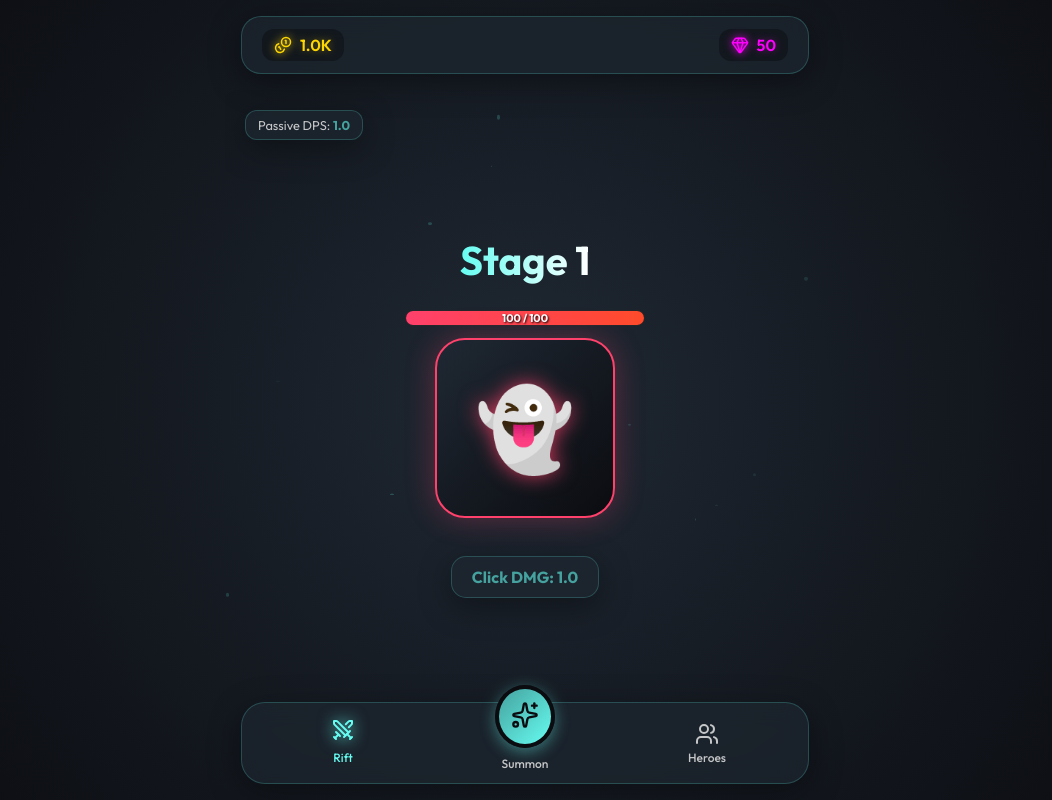
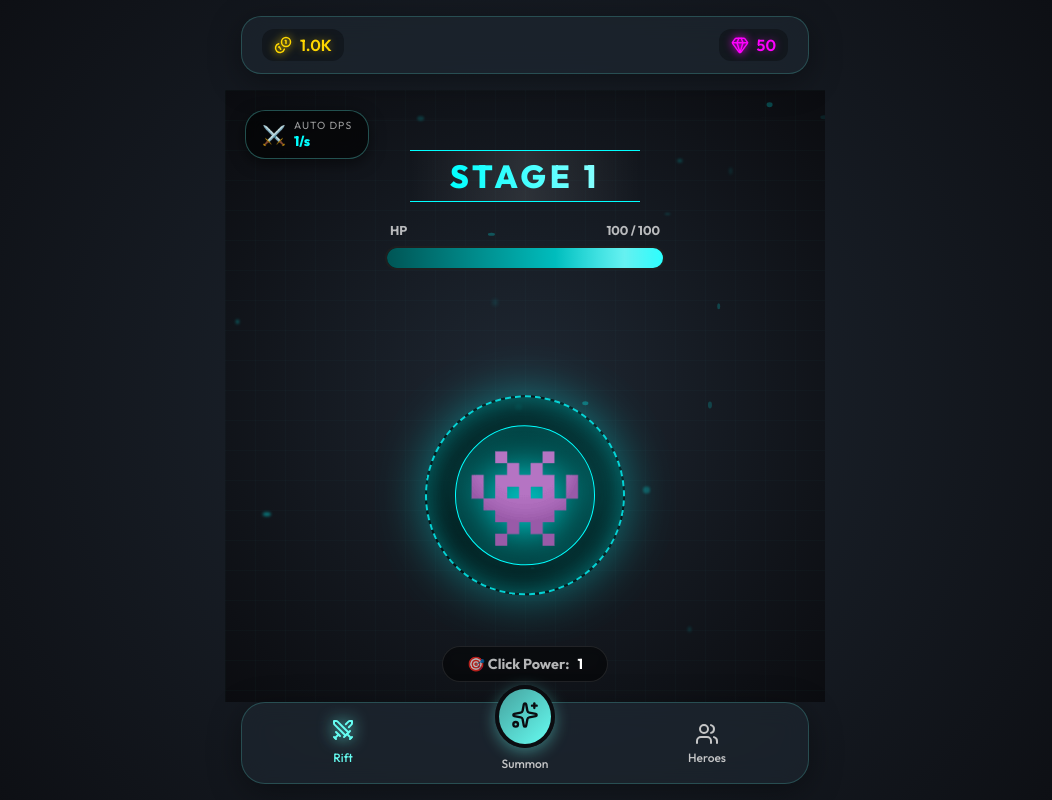
Before and after one commit to Maximusvin/void-saga-tma, a React (Vite) app: page / in a window 1280 px wide. Shown: the whole page, without its empty margins (115-1167 px from the left). Built offline with nearby package versions, Linux system fonts and the light colour scheme.

Commit message:
feat: premium redesign of The Rift view

```diff
--- a/src/views/TheRift.tsx
+++ b/src/views/TheRift.tsx
@@ -15,6 +15,14 @@ interface TheRiftProps {
   passivePower: number;
 }
 
+const formatNumber = (num: number) => {
+  if (num >= 1e12) return (num / 1e12).toFixed(1) + 'T';
+  if (num >= 1e9) return (num / 1e9).toFixed(1) + 'B';
+  if (num >= 1000000) return (num / 1000000).toFixed(1) + 'M';
+  if (num >= 1000) return (num / 1000).toFixed(1) + 'K';
+  return Math.floor(num).toString();
+};
+
 export const TheRift: React.FC<TheRiftProps> = ({
   monsterHealth, monsterMaxHealth, dealDamage, clickPower, stage, isBoss,
   comboCount, comboMultiplier, registerHit, passivePower
@@ -26,11 +34,11 @@ export const TheRift: React.FC<TheRiftProps> = ({
 
   // Auto-attack visual projectiles
   useEffect(() => {
-    if (passivePower <= 1) return; // don't show if almost no passive
+    if (passivePower <= 1) return;
 
     const interval = setInterval(() => {
       const angle = Math.random() * Math.PI * 2;
-      const radius = 200; // spawn from outside
+      const radius = window.innerWidth > 500 ? 250 : window.innerWidth / 1.5;
       const startX = Math.cos(angle) * radius;
       const startY = Math.sin(angle) * radius;
 
@@ -39,12 +47,11 @@ export const TheRift: React.FC<TheRiftProps> = ({
 
       setTimeout(() => {
         setProjectiles(p => p.filter(proj => proj.id !== newProj.id));
-        // Small hit flash on passive landing
         setIsHit(true);
         setTimeout(() => setIsHit(false), 50);
-      }, 300); // 300ms fly time
+      }, 400);
 
-    }, 1000);
+    }, Math.max(200, 1000 - passivePower * 5)); // shoots faster with more passive power, min 200ms
     return () => clearInterval(interval);
   }, [passivePower]);
 
@@ -62,17 +69,19 @@ export const TheRift: React.FC<TheRiftProps> = ({
       clientY = (e as React.MouseEvent).clientY;
     }
 
-    // Critical hit logic: 10% chance for 2x damage
+    // Adjust for container position to center floating text on click
+    const rect = (e.currentTarget as HTMLElement).getBoundingClientRect();
+    const x = clientX - rect.left;
+    const y = clientY - rect.top;
+
     const isCrit = Math.random() < 0.1;
     const finalDamage = isCrit ? clickPower * 2 : clickPower;
 
     dealDamage(finalDamage);
     registerHit();
 
-    // Haptics
     triggerHaptic(isCrit ? 'heavy' : (isBoss ? 'medium' : 'light'));
 
-    // Visual hit effect
     setIsHit(true);
     setTimeout(() => setIsHit(false), 50);
 
@@ -82,12 +91,17 @@ export const TheRift: React.FC<TheRiftProps> = ({
 
     setTimeout(() => {
       setClicks((prev) => prev.filter(c => c.id !== newClick.id));
-    }, 1000);
+    }, 800);
   };
 
   const healthPercent = Math.max(0, Math.min(100, (monsterHealth / monsterMaxHealth) * 100));
-  const monsterEmojis = ['👾', '👻', '💀', '👽', '👿', '🧌'];
-  const currentEmoji = isBoss ? '👹' : monsterEmojis[stage % monsterEmojis.length];
+  const monsterEmojis = ['👾', '👻', '💀', '👽', '👿', '🧌', '🕷️', '🦂', '🦇'];
+  const currentEmoji = isBoss ? '👹' : monsterEmojis[(stage - 1) % monsterEmojis.length];
+
+  // Theme colors based on boss/normal
+  const themeColor = isBoss ? '#ff00ff' : '#00ffff';
+  const themeGlow = isBoss ? 'rgba(255, 0, 255, 0.5)' : 'rgba(0, 255, 255, 0.5)';
+  const themeGradient = isBoss ? 'linear-gradient(135deg, #4a004a, #1a001a)' : 'linear-gradient(135deg, #003333, #001111)';
 
   return (
     <motion.div
@@ -103,92 +117,171 @@ export const TheRift: React.FC<TheRiftProps> = ({
         height: '100%',
         flex: 1,
         position: 'relative',
-        overflow: 'hidden'
+        overflow: 'hidden',
+        background: 'radial-gradient(circle at 50% 50%, rgba(31, 40, 51, 0.8) 0%, rgba(11, 12, 16, 1) 100%)'
       }}
     >
-      {/* Background Particles */}
-      {[...Array(15)].map((_, i) => (
+      {/* Immersive Background Grid & Particles */}
+      <div style={{ position: 'absolute', top: 0, left: 0, right: 0, bottom: 0, opacity: 0.1, backgroundImage: 'linear-gradient(rgba(102, 252, 241, 0.2) 1px, transparent 1px), linear-gradient(90deg, rgba(102, 252, 241, 0.2) 1px, transparent 1px)', backgroundSize: '30px 30px', zIndex: 0 }} />
+
+      {[...Array(20)].map((_, i) => (
         <motion.div
           key={i}
           style={{
             position: 'absolute',
-            width: Math.random() * 4 + 1 + 'px',
-            height: Math.random() * 4 + 1 + 'px',
-            backgroundColor: 'rgba(102, 252, 241, 0.4)',
+            width: Math.random() * 6 + 2 + 'px',
+            height: Math.random() * 6 + 2 + 'px',
+            backgroundColor: isBoss ? '#ff00ff' : '#00ffff',
             borderRadius: '50%',
             left: Math.random() * 100 + '%',
             top: Math.random() * 100 + '%',
-            zIndex: 0
+            zIndex: 0,
+            filter: `blur(${Math.random() * 2}px)`,
+            opacity: 0
           }}
-          animate={{ y: [0, -100 - Math.random() * 100], opacity: [0, 0.8, 0] }}
-          transition={{ duration: Math.random() * 5 + 3, repeat: Infinity, ease: 'linear' }}
+          animate={{
+            y: [0, -150 - Math.random() * 100],
+            x: [0, (Math.random() - 0.5) * 50],
+            opacity: [0, 0.6, 0]
+          }}
+          transition={{ duration: Math.random() * 4 + 4, repeat: Infinity, ease: 'linear' }}
         />
       ))}
 
-      {/* Header Stats */}
-      <div style={{ position: 'absolute', top: 20, width: '100%', display: 'flex', justifyContent: 'space-between', padding: '0 20px', zIndex: 10 }}>
-        <div className="glass-panel" style={{ padding: '6px 12px', borderRadius: '12px', fontSize: '0.8rem' }}>
-          Passive DPS: <span style={{ color: 'var(--accent-teal)', fontWeight: 'bold' }}>{passivePower.toFixed(1)}</span>
+      {/* Top Stats HUD */}
+      <div style={{ position: 'absolute', top: 20, width: '100%', display: 'flex', justifyContent: 'space-between', padding: '0 20px', zIndex: 10, pointerEvents: 'none' }}>
+        <div style={{
+          background: 'rgba(0,0,0,0.6)', backdropFilter: 'blur(10px)', border: '1px solid rgba(102, 252, 241, 0.3)',
+          padding: '8px 16px', borderRadius: '20px', fontSize: '0.85rem', display: 'flex', alignItems: 'center', gap: '8px',
+          boxShadow: '0 4px 15px rgba(0,0,0,0.5)'
+        }}>
+          <span style={{ fontSize: '1.2rem' }}>⚔️</span>
+          <div>
+            <div style={{ color: 'rgba(255,255,255,0.6)', fontSize: '0.65rem', textTransform: 'uppercase', letterSpacing: '1px' }}>Auto DPS</div>
+            <div style={{ color: '#00ffff', fontWeight: '900' }}>{formatNumber(passivePower)}/s</div>
           </div>
+        </div>
+
+        <div style={{ display: 'flex', flexDirection: 'column', alignItems: 'flex-end', gap: '8px' }}>
           <AnimatePresence>
             {comboCount > 0 && (
               <motion.div
-              initial={{ scale: 0, opacity: 0 }}
-              animate={{ scale: 1, opacity: 1 }}
-              exit={{ scale: 0.5, opacity: 0 }}
-              className="glass-panel"
+                initial={{ scale: 0, x: 50 }}
+                animate={{ scale: 1, x: 0 }}
+                exit={{ scale: 0.5, opacity: 0, x: 50 }}
                 style={{
-                padding: '6px 12px', borderRadius: '12px', fontSize: '0.8rem',
-                border: comboMultiplier >= 2 ? '1px solid #ff00ff' : '1px solid var(--accent-cyan)'
+                  background: 'rgba(0,0,0,0.6)', backdropFilter: 'blur(10px)',
+                  border: comboMultiplier >= 2 ? '2px solid #ff00ff' : '1px solid #00ffff',
+                  padding: '8px 16px', borderRadius: '20px', fontSize: '0.9rem',
+                  boxShadow: comboMultiplier >= 2 ? '0 0 20px rgba(255,0,255,0.4)' : '0 4px 15px rgba(0,0,0,0.5)',
+                  display: 'flex', alignItems: 'center', gap: '6px'
                 }}
               >
-              Combo <span style={{ color: comboMultiplier >= 2 ? '#ff00ff' : 'var(--accent-cyan)', fontWeight: 'bold' }}>x{comboMultiplier.toFixed(2)}</span>
+                <span style={{ color: comboMultiplier >= 2 ? '#ff00ff' : '#00ffff', fontWeight: '900', fontStyle: 'italic' }}>
+                  {comboCount} HITS
+                </span>
+                <span style={{ background: comboMultiplier >= 2 ? '#ff00ff' : '#00ffff', color: '#000', padding: '2px 6px', borderRadius: '10px', fontWeight: 'bold', fontSize: '0.75rem' }}>
+                  x{comboMultiplier.toFixed(2)}
+                </span>
               </motion.div>
             )}
           </AnimatePresence>
         </div>
+      </div>
 
-      <div style={{ zIndex: 1, textAlign: 'center', marginTop: '40px' }}>
-        <h1 className="text-gradient" style={{ fontSize: '2.5rem', marginBottom: '5px' }}>
+      {/* Stage Info */}
+      <div style={{ zIndex: 1, textAlign: 'center', marginTop: '60px', marginBottom: '20px' }}>
+        <motion.div
+          initial={{ y: -20, opacity: 0 }}
+          animate={{ y: 0, opacity: 1 }}
+          style={{
+            display: 'inline-block',
+            background: 'linear-gradient(90deg, transparent, rgba(255,255,255,0.1), transparent)',
+            padding: '5px 40px',
+            borderTop: `1px solid ${themeColor}`,
+            borderBottom: `1px solid ${themeColor}`
+          }}
+        >
+          <h1 style={{
+            fontSize: '2rem', margin: 0,
+            background: isBoss ? 'linear-gradient(to right, #ff00ff, #ff88ff)' : 'linear-gradient(to right, #00ffff, #88ffff)',
+            WebkitBackgroundClip: 'text', WebkitTextFillColor: 'transparent',
+            textTransform: 'uppercase', letterSpacing: '4px', fontWeight: '900'
+          }}>
             Stage {stage}
           </h1>
+        </motion.div>
+
         {isBoss && (
-          <h2 style={{ color: '#ff00ff', textShadow: '0 0 10px #ff00ff', fontSize: '1.2rem', marginBottom: '10px' }}>
-            ⚠️ BOSS WARNING ⚠️
-          </h2>
+          <motion.div
+            animate={{ opacity: [1, 0.5, 1], scale: [1, 1.05, 1] }}
+            transition={{ duration: 1, repeat: Infinity }}
+            style={{
+              color: '#ff00ff', textShadow: '0 0 15px #ff00ff',
+              fontSize: '1rem', fontWeight: 'bold', letterSpacing: '2px', marginTop: '10px',
+              display: 'flex', alignItems: 'center', justifyContent: 'center', gap: '10px'
+            }}
+          >
+            <span>⚠️</span> EPIC BOSS <span>⚠️</span>
+          </motion.div>
         )}
       </div>
 
-      {/* Monster Health Bar */}
-      <div style={{ width: '240px', height: '16px', background: 'rgba(0,0,0,0.6)', borderRadius: '8px', margin: '20px 0', border: '1px solid rgba(255,255,255,0.1)', overflow: 'hidden', zIndex: 1, position: 'relative' }}>
+      {/* Health Bar UI */}
+      <div style={{ width: '280px', zIndex: 1, position: 'relative', marginBottom: '40px' }}>
+        <div style={{ display: 'flex', justifyContent: 'space-between', marginBottom: '8px', fontSize: '0.8rem', fontWeight: 'bold', color: 'rgba(255,255,255,0.7)', padding: '0 5px' }}>
+          <span>HP</span>
+          <span>{formatNumber(Math.ceil(monsterHealth))} / {formatNumber(monsterMaxHealth)}</span>
+        </div>
+        <div style={{
+          height: '24px', background: 'rgba(0,0,0,0.8)', borderRadius: '12px',
+          border: '2px solid rgba(255,255,255,0.1)', overflow: 'hidden', position: 'relative',
+          boxShadow: 'inset 0 0 10px rgba(0,0,0,1)'
+        }}>
+          {/* Health Fill */}
           <motion.div
-          style={{ height: '100%', background: isBoss ? 'linear-gradient(90deg, #ff0000, #ff00ff)' : 'linear-gradient(90deg, #ff416c, #ff4b2b)' }}
+            style={{
+              height: '100%',
+              background: isBoss
+                ? 'linear-gradient(90deg, #aa0000, #ff0055, #ff00ff)'
+                : 'linear-gradient(90deg, #005555, #00aaaa, #00ffff)',
+              boxShadow: isHit ? `0 0 20px ${themeColor}` : 'none'
+            }}
             animate={{ width: `${healthPercent}%` }}
-          transition={{ duration: 0.1 }}
+            transition={{ duration: 0.1, ease: 'easeOut' }}
+          >
+            {/* Health Bar shine */}
+            <motion.div
+              animate={{ x: ['-100%', '200%'] }}
+              transition={{ duration: 2, repeat: Infinity, ease: 'linear' }}
+              style={{
+                width: '50%', height: '100%',
+                background: 'linear-gradient(90deg, transparent, rgba(255,255,255,0.4), transparent)',
+                transform: 'skewX(-20deg)'
+              }}
             />
-        <div style={{ position: 'absolute', top: 0, left: 0, right: 0, bottom: 0, display: 'flex', alignItems: 'center', justifyContent: 'center', fontSize: '11px', fontWeight: 'bold', color: 'white', textShadow: '1px 1px 2px black' }}>
-          {Math.ceil(monsterHealth)} / {monsterMaxHealth}
+          </motion.div>
         </div>
       </div>
 
-      {/* Monster Container */}
-      <div style={{ position: 'relative', display: 'flex', alignItems: 'center', justifyContent: 'center', marginBottom: '30px' }}>
+      {/* Interactive Monster Arena */}
+      <div style={{ position: 'relative', display: 'flex', alignItems: 'center', justifyContent: 'center', flex: 1, width: '100%' }}>
 
         {/* Passive Projectiles */}
         <AnimatePresence>
           {projectiles.map(proj => (
             <motion.div
               key={proj.id}
-              initial={{ x: proj.startX, y: proj.startY, opacity: 0, scale: 0 }}
+              initial={{ x: proj.startX, y: proj.startY, opacity: 0, scale: 0, rotate: Math.atan2(-proj.startY, -proj.startX) * 180 / Math.PI }}
               animate={{ x: 0, y: 0, opacity: 1, scale: 1 }}
-              exit={{ opacity: 0, scale: 2 }}
-              transition={{ duration: 0.3, ease: 'easeIn' }}
+              exit={{ opacity: 0, scale: 3 }}
+              transition={{ duration: 0.4, ease: 'easeIn' }}
               style={{
                 position: 'absolute',
-                width: '10px', height: '10px',
-                borderRadius: '50%',
-                background: 'var(--accent-cyan)',
-                boxShadow: '0 0 10px var(--accent-cyan)',
+                width: '15px', height: '4px',
+                borderRadius: '2px',
+                background: '#00ffff',
+                boxShadow: '0 0 15px #00ffff, 0 0 5px #fff',
                 zIndex: 2,
                 pointerEvents: 'none'
               }}
@@ -196,46 +289,76 @@ export const TheRift: React.FC<TheRiftProps> = ({
           ))}
         </AnimatePresence>
 
-        {/* Enemy */}
+        {/* The Monster Entity */}
         <motion.div
           style={{
-            width: isBoss ? '220px' : '180px',
-            height: isBoss ? '220px' : '180px',
-            borderRadius: isBoss ? '40px' : '30px',
-            background: isBoss ? 'linear-gradient(135deg, #2b0b10, #0b0c10)' : 'linear-gradient(135deg, #1f2833, #0b0c10)',
-            border: isBoss ? '3px solid #ff00ff' : '2px solid #ff416c',
-            boxShadow: isBoss ? '0 0 50px rgba(255, 0, 255, 0.4)' : '0 0 30px rgba(255, 65, 108, 0.3)',
+            position: 'relative',
+            width: isBoss ? '240px' : '200px',
+            height: isBoss ? '240px' : '200px',
             display: 'flex',
             alignItems: 'center',
             justifyContent: 'center',
-            cursor: 'pointer',
+            cursor: 'crosshair',
             userSelect: 'none',
             touchAction: 'none',
             zIndex: 1,
-            filter: isHit ? 'brightness(2) contrast(1.5)' : 'none'
+            filter: isHit ? 'brightness(1.5) contrast(1.2)' : 'none'
           }}
-          animate={{
-            y: [0, -15, 0],
-            x: isHit ? [-5, 5, -5, 5, 0] : 0
-          }}
-          transition={{
-            y: { duration: isBoss ? 3 : 2, repeat: Infinity, ease: 'easeInOut' },
-            x: { duration: 0.1 }
-          }}
-          whileTap={{ scale: 0.95 }}
+          animate={{ y: [0, -20, 0] }}
+          transition={{ duration: isBoss ? 3 : 2, repeat: Infinity, ease: 'easeInOut' }}
           onMouseDown={handleAttack}
           onTouchStart={handleAttack}
         >
-          <div style={{ fontSize: isBoss ? '6rem' : '5rem', filter: isBoss ? 'drop-shadow(0 0 15px rgba(255,0,255,0.8))' : 'drop-shadow(0 0 10px rgba(255,65,108,0.8))' }}>
+          {/* Monster Aura / Portal */}
+          <motion.div
+            style={{
+              position: 'absolute', top: 0, left: 0, right: 0, bottom: 0,
+              borderRadius: '50%',
+              background: themeGradient,
+              boxShadow: `0 0 50px ${themeGlow}, inset 0 0 30px ${themeGlow}`,
+              border: `2px dashed ${themeColor}`,
+              opacity: 0.8
+            }}
+            animate={{
+              rotate: isHit ? [0, 10, -10, 0] : [0, 360],
+              scale: isHit ? 0.95 : 1
+            }}
+            transition={{
+              rotate: isHit ? { duration: 0.2 } : { duration: 20, repeat: Infinity, ease: 'linear' },
+              scale: { duration: 0.1 }
+            }}
+          />
+
+          <motion.div
+            style={{
+              position: 'absolute', top: '15%', left: '15%', right: '15%', bottom: '15%',
+              borderRadius: '50%',
+              background: `radial-gradient(circle, #000 0%, ${themeColor}40 100%)`,
+              border: `1px solid ${themeColor}`,
+            }}
+            animate={{ rotate: -360 }}
+            transition={{ duration: 15, repeat: Infinity, ease: 'linear' }}
+          />
+
+          {/* The Emoji */}
+          <motion.div
+            style={{
+              fontSize: isBoss ? '7rem' : '6rem',
+              filter: `drop-shadow(0 0 20px ${themeColor})`,
+              position: 'relative',
+              zIndex: 2,
+              pointerEvents: 'none'
+            }}
+            animate={{
+              scale: isHit ? 0.9 : 1,
+              x: isHit ? (Math.random() - 0.5) * 20 : 0,
+              y: isHit ? (Math.random() - 0.5) * 20 : 0
+            }}
+            transition={{ duration: 0.1 }}
+          >
             {currentEmoji}
-          </div>
           </motion.div>
-      </div>
-
-      <div className="glass-panel" style={{ padding: '10px 20px', textAlign: 'center', borderRadius: '15px', zIndex: 1 }}>
-        <div style={{ fontSize: '1rem', fontWeight: 'bold', color: 'var(--accent-teal)' }}>
-          Click DMG: {clickPower.toFixed(1)}
-        </div>
+        </motion.div>
       </div>
 
       {/* Floating Damage Numbers */}
@@ -243,26 +366,40 @@ export const TheRift: React.FC<TheRiftProps> = ({
         {clicks.map((click) => (
           <motion.div
             key={click.id}
-            initial={{ opacity: 1, y: click.y - 50, x: click.x - 20, scale: click.isCrit ? 0.8 : 0.5 }}
-            animate={{ opacity: 0, y: click.y - 150, scale: click.isCrit ? 2 : 1.5 }}
+            initial={{ opacity: 1, y: click.y - 50, x: click.x - 30, scale: click.isCrit ? 0.5 : 0.2, rotate: (Math.random() - 0.5) * 30 }}
+            animate={{ opacity: 0, y: click.y - 150 - Math.random() * 50, x: click.x - 30 + (Math.random() - 0.5) * 100, scale: click.isCrit ? 1.5 : 1 }}
             exit={{ opacity: 0 }}
             transition={{ duration: 0.8, ease: "easeOut" }}
             style={{
               position: 'fixed',
               color: click.isCrit ? '#ff00ff' : '#fff',
               fontWeight: '900',
-              fontSize: click.isCrit ? '2rem' : '1.5rem',
-              textShadow: click.isCrit ? '0 0 10px #ff00ff' : '0 0 5px #ff416c',
+              fontSize: click.isCrit ? '2.5rem' : '1.8rem',
+              WebkitTextStroke: '1px black',
+              textShadow: click.isCrit ? '0 0 15px #ff00ff' : '0 0 10px #00ffff',
               pointerEvents: 'none',
               zIndex: 100,
               left: 0,
               top: 0
             }}
           >
-            {click.isCrit ? 'CRIT ' : ''}-{click.damage.toFixed(1)}
+            {click.isCrit && <span style={{ fontSize: '1rem', display: 'block', textAlign: 'center', marginBottom: '-10px' }}>CRIT!</span>}
+            -{formatNumber(click.damage)}
           </motion.div>
         ))}
       </AnimatePresence>
+
+      {/* Footer Info */}
+      <div style={{ position: 'absolute', bottom: 20, pointerEvents: 'none', zIndex: 10 }}>
+        <div style={{
+          background: 'rgba(0,0,0,0.5)', border: '1px solid rgba(255,255,255,0.1)',
+          padding: '8px 24px', borderRadius: '30px', color: 'rgba(255,255,255,0.7)',
+          fontSize: '0.9rem', fontWeight: 'bold', backdropFilter: 'blur(5px)',
+          display: 'flex', alignItems: 'center', gap: '8px'
+        }}>
+          🎯 Click Power: <span style={{ color: '#fff' }}>{formatNumber(clickPower)}</span>
+        </div>
+      </div>
     </motion.div>
   );
 };
```
Lines whose indentation alone changed are shown as unchanged.
